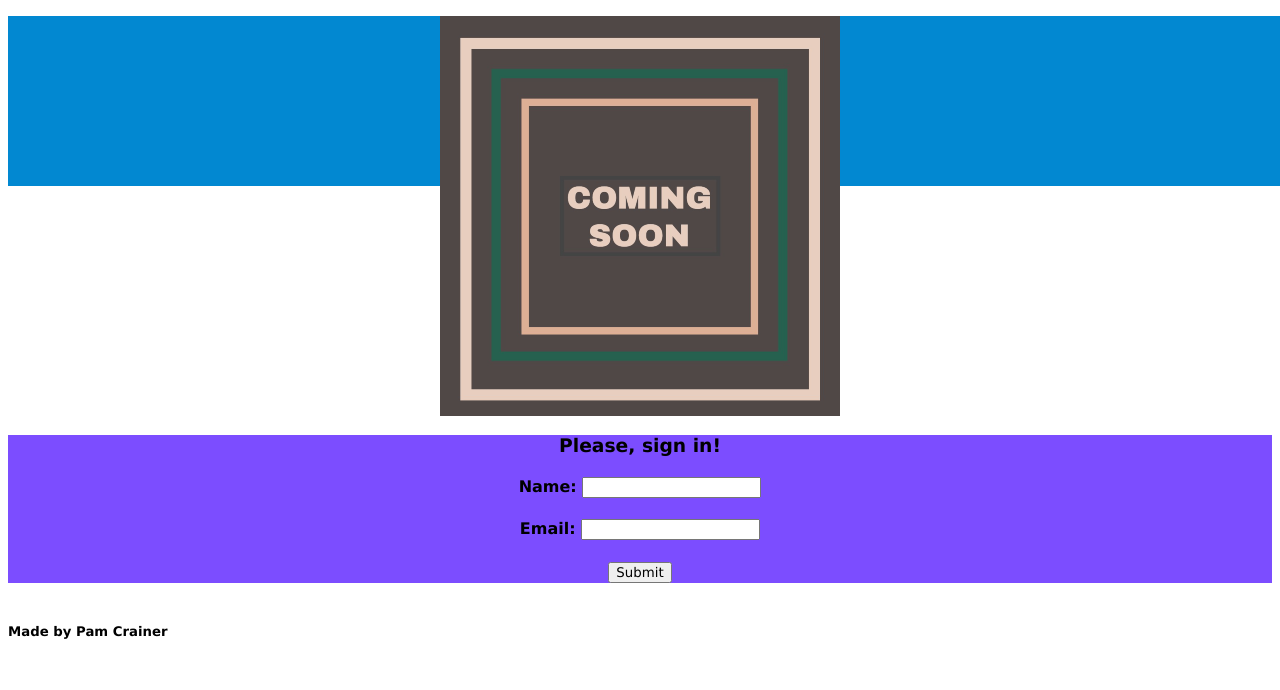
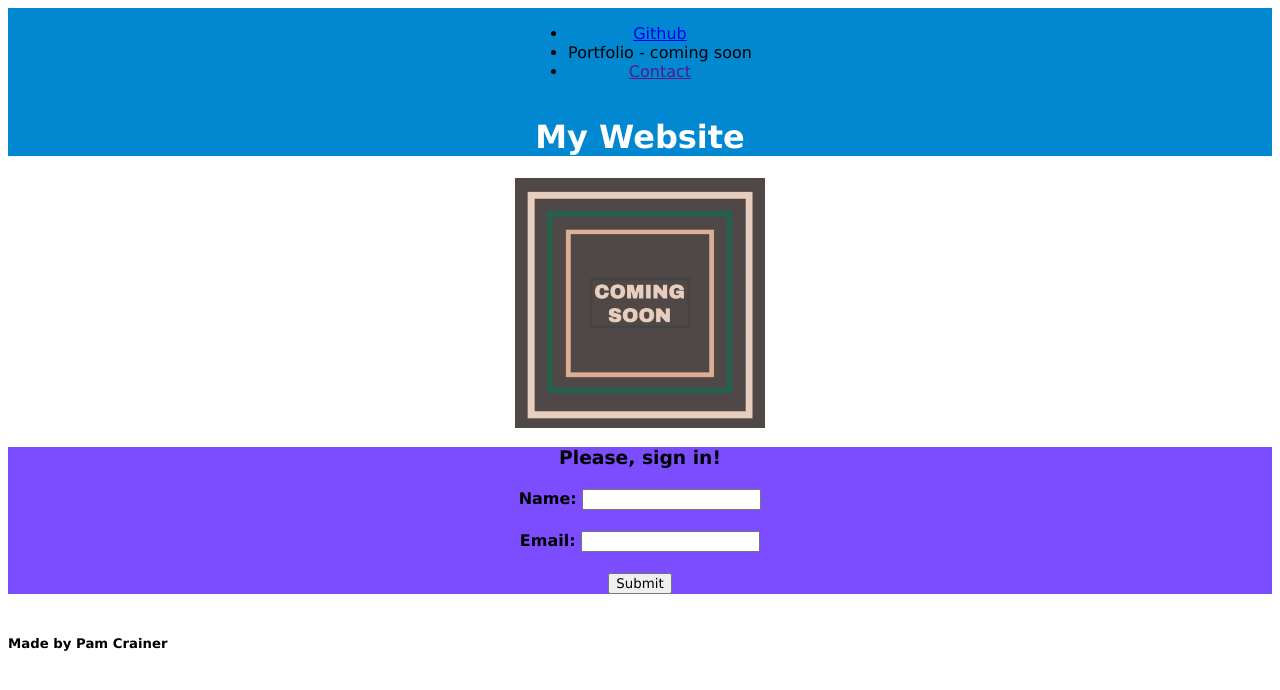
Before and after one commit to pcrainer38/landing-page, a plain HTML site: page index.html in a window 1280 px wide. Drawn offline with Linux system fonts and the light colour scheme.

Commit message:
update css

```diff
--- a/assets/style.css
+++ b/assets/style.css
@@ -6,8 +6,6 @@
     color: white;
     background-color: #0288D1;
     text-align: center;
-    position: fixed;
-    width: 100%;
 
 
 }
@@ -23,7 +21,7 @@
 
 img {
     display: block;
-    width: 400px;
+    width: 250px;
     position: relative;
     margin-left: auto;
     margin-right: auto;
```
